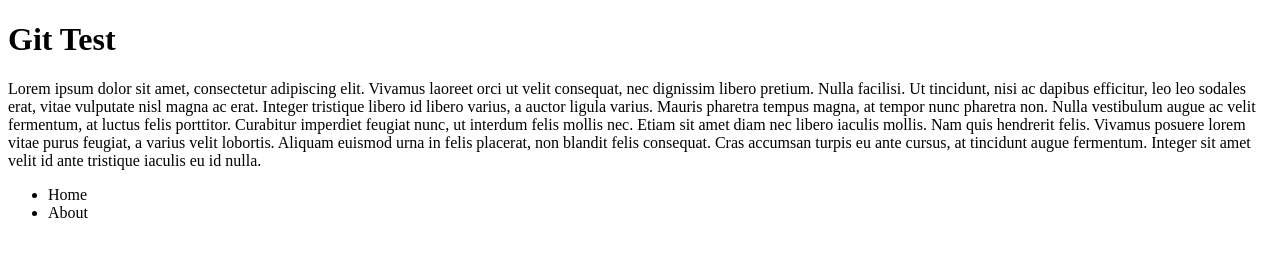
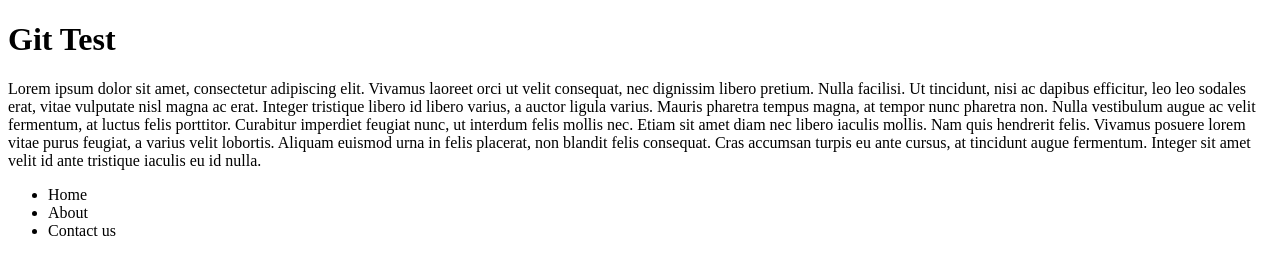
Before and after one commit to matebarb/git_test2, a plain HTML site: page index.html in a window 1280 px wide. Drawn offline with Linux system fonts and the light colour scheme.

Commit message:
Add contact us segment to the list

```diff
--- a/index.html
+++ b/index.html
@@ -13,6 +13,7 @@
     <ul>
         <li>Home</li>
         <li>About</li>
+        <li>Contact us</li>
     </ul>
 </body>
 </html>
```
